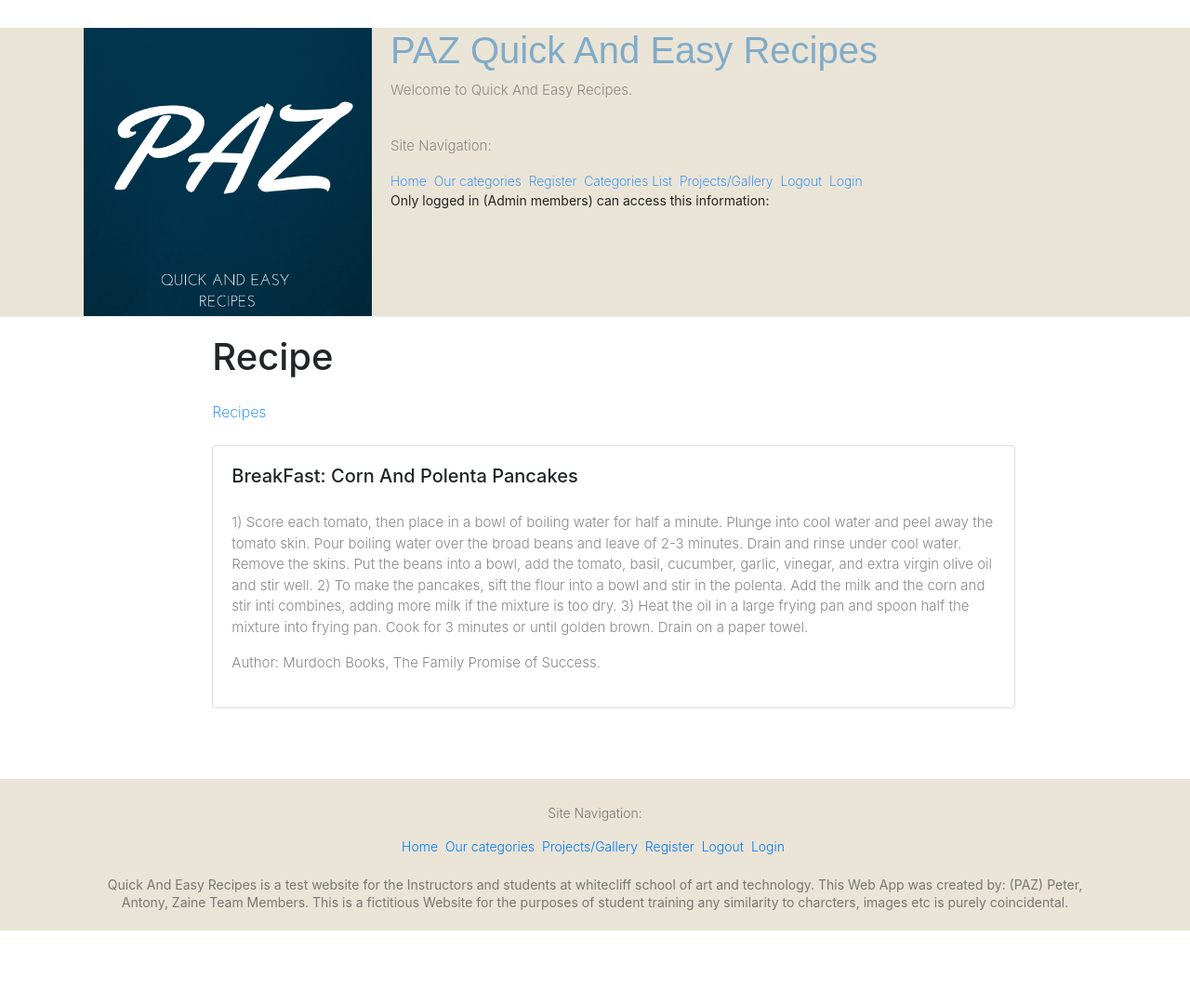
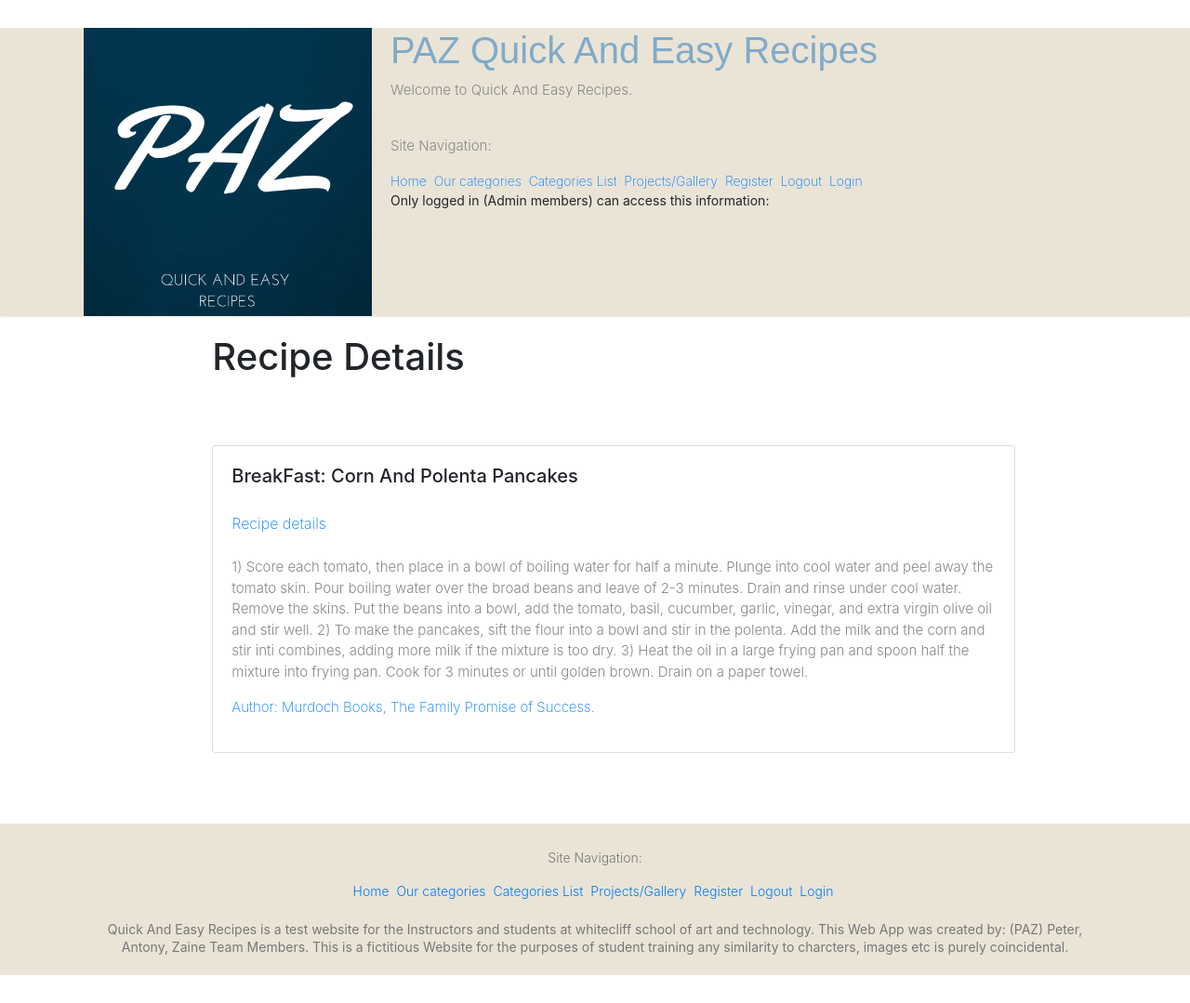
Before and after one commit to AntonyJones-92019124/Team-Project-Secure-Web-App-Team-Component-PAZ-, a Django app: page /category_detail/6/ in a window 1280 px wide. Shown: the whole page at 93% size. Before the commit the page ends 1001 px from the top, so only its background shows below. Run offline with Django 3.2, Linux system fonts and the light colour scheme; data comes from the database, SQL or seed files in the repository; some libraries are stand-ins or nearby versions.

Commit message:
Added categories link to footer

```diff
--- a/home/templates/available_categories.html
+++ b/home/templates/available_categories.html
@@ -20,7 +20,7 @@
   <br/><br/>
 
   <div id ="table">
-    <table class="table table-hover">
+    <table style="width: 54rem;" class="table table-hover">
     <thead class="thead-dark">
     <tr>
         <th>Category Name</th>
--- a/home/templates/base.html
+++ b/home/templates/base.html
@@ -45,9 +45,9 @@
                           <a href="{% url 'home' %}">Home</a>&nbsp;
                           <a href="{% url 'our_categories' %}">Our categories</a>&nbsp;
                           <!-- Authentication urls -->
-                          <a href="{% url 'register' %}">Register</a>&nbsp;
                           <a href="{% url 'available_categories' %}">Categories List</a>&nbsp;
                           <a href="{% url 'project_index' %}">Projects/Gallery</a>&nbsp;
+                          <a href="{% url 'register' %}">Register</a>&nbsp;
                           <a href="{% url 'logout'%}?next={{request.path}}">Logout</a>&nbsp;
                           <a href="{% url 'login'%}?next={{request.path}}">Login</a>&nbsp;
                           <br/>
@@ -96,6 +96,7 @@
        <!-- urls -->
          <a href="{% url 'home' %}">Home</a>&nbsp;
          <a href="{% url 'our_categories' %}">Our categories</a>&nbsp;
+         <a href="{% url 'available_categories' %}">Categories List</a>&nbsp;
          <a href="{% url 'project_index' %}">Projects/Gallery</a>&nbsp;
          <!-- Authentication urls -->
          <a href="{% url 'register' %}">Register</a>&nbsp;
--- a/home/templates/categories.html
+++ b/home/templates/categories.html
@@ -5,6 +5,8 @@
   <h1>Our Categories</h1>
   <h7><li><a href="{% url 'available_categories' %}">View Our List Of Categories</a></li></h7>
   <br/>
+  <div class="row">
+      <div class="col-sm-8">
   <p>Welcome to our categories page. We have a large selction of recipes attached to our categories list. please
   feel free to use the link to view our categories we have a selection of the following categories. Breakfast,
   lunch, Dinner, and Dessert categories to choose from. We have selected many easy and quick recipes for each
@@ -23,5 +25,6 @@
       <a href="https://restaurantden.com/free-stock-food-photography-websites/">Free Image sourced from</a>
       <a href="#">
       <br/><br/>
-
+    </div>
+</div>
 {% endblock %}
--- a/home/templates/category_detail.html
+++ b/home/templates/category_detail.html
@@ -13,16 +13,17 @@
 
 {% block content %}
 
-<h1>Recipe</h1>
-<a href="#">Recipes</a>
+<h1>Recipe Details</h1>
 <br/><br/>
 <div class="row">
     <div class="col-sm-2">
         <div class="card mb-2" style="width: 54rem;">
             <div class="card-body">
                 <h5 class="card-title">{{ category.category_name }}</h5>
+                <a href="#">Recipe details</a>
+                <br/><br/>
                 <p class="card-text">{{ category.full_description }}</p>
-                <p class="card-text">Author: {{ category.author }}</p>
+                <p class="card-text"><a href="#">Author: {{ category.author }}</a></p>
                 <a href="{% url 'category_detail' category.id %}"
                 </a>
             </div>
--- a/home/templates/category_index.html
+++ b/home/templates/category_index.html
@@ -20,7 +20,7 @@
     <div class="col-sm-4">
                 <h5 class="card-title">{{ category.category_name }}</h5>
                 <p class="card-text">{{ category.category_description }}</p>
-                <p class="card-text">Author: {{ category.author }}</p>
+                <p class="card-text">Author: <a href="#">{{ category.author }}</a></p>
                 <a href="{% url 'category_detail' category.id %}"
                    class="btn btn-primary">
                     read more
```
